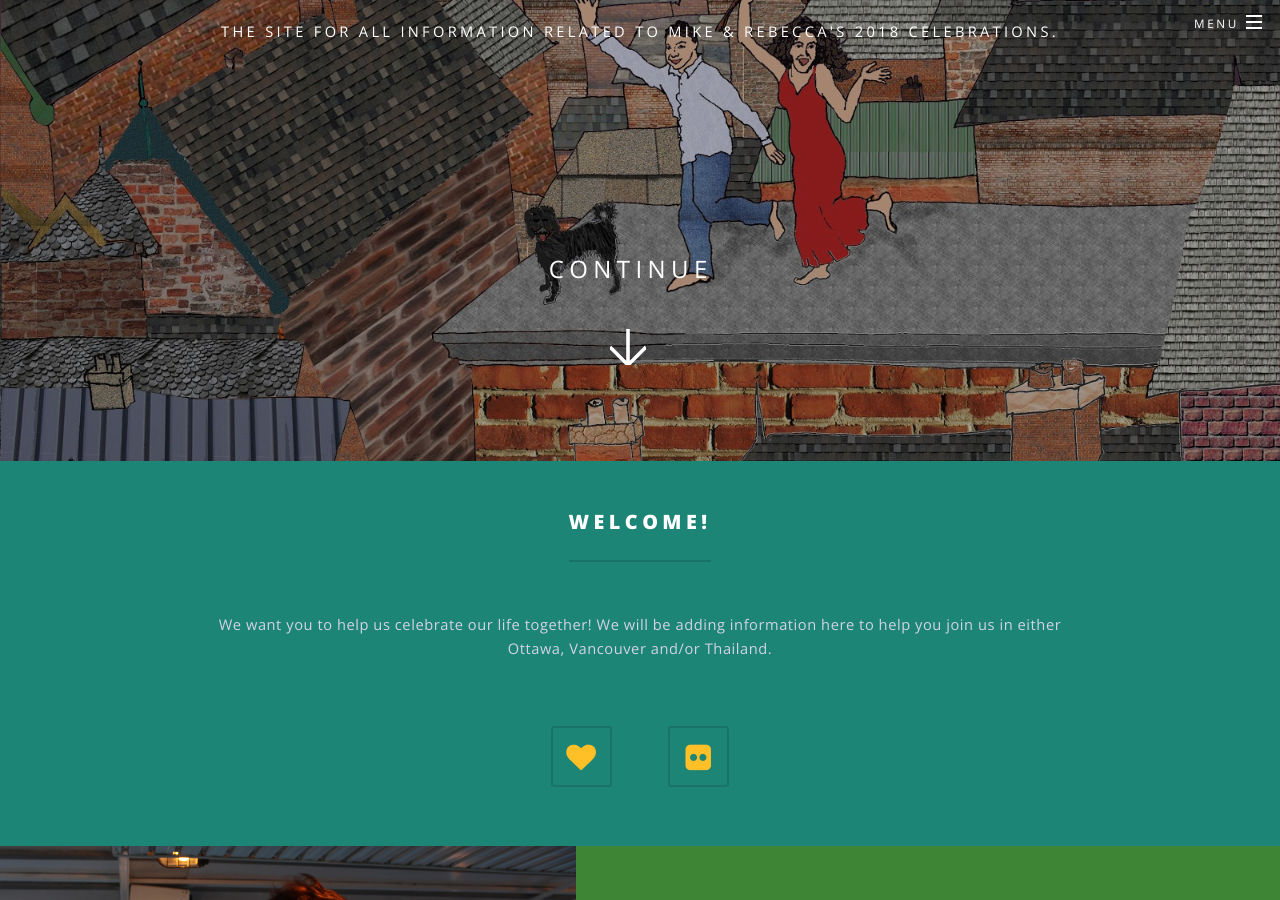
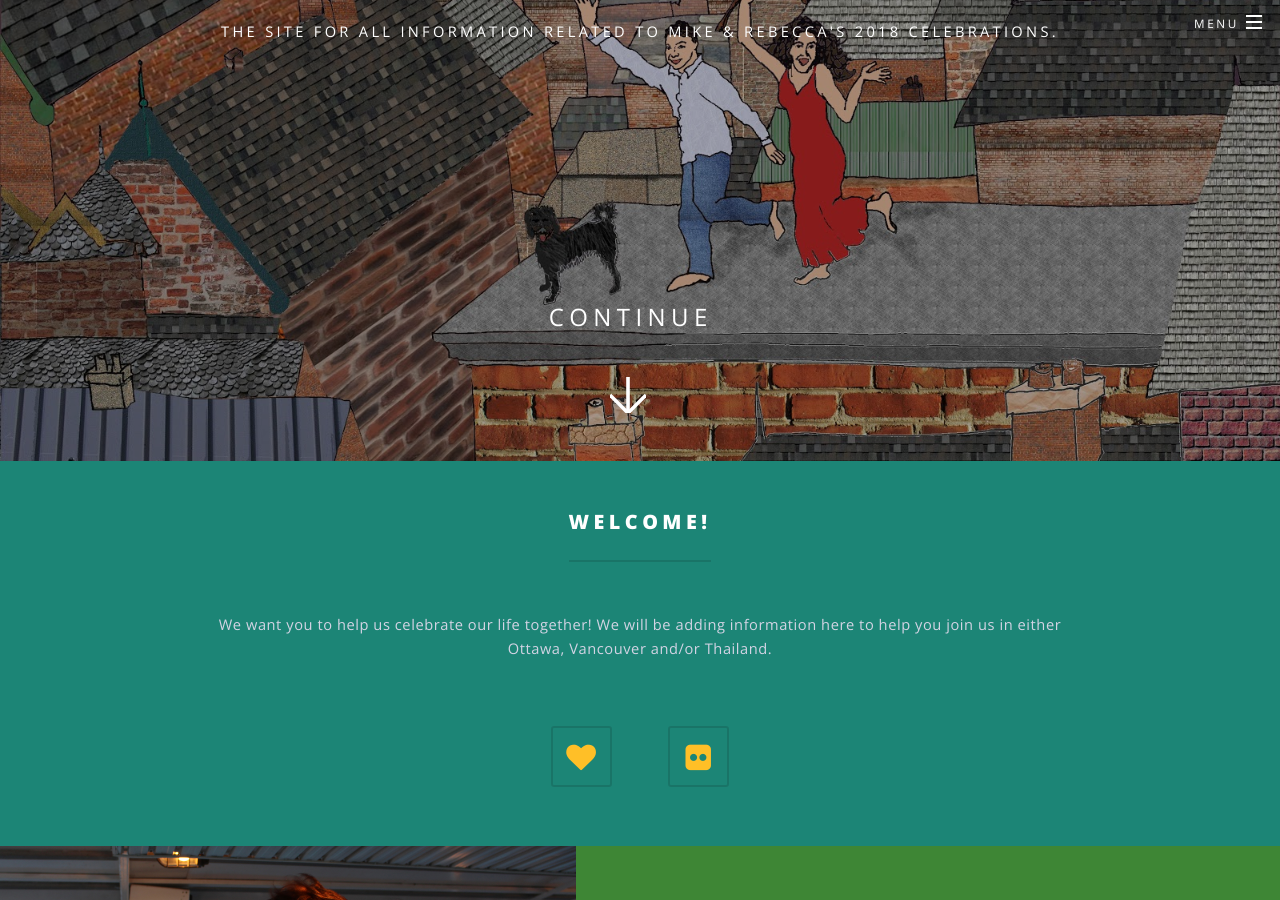
Before and after one commit to mgifford/gifsack-or-wolford, a Jekyll site: the page built from f9f742e1f653a74c4cd78d7ea283b5556539b96b/index.md, in a window 1280 px wide and 900 px high, scrolled down 439 px. Built offline with Jekyll 4.4.1, drawn with Linux system fonts in a browser that asks for light colours.

Commit message:
moving arrow closer to the bottom

```diff
--- a/css/main.scss
+++ b/css/main.scss
@@ -1824,7 +1824,7 @@ $baseurl: '{{ site.baseurl }}/images';
 			bottom: 0;
 			color: inherit;
 			font-size: 0.8em;
-			height: 8.5em;
+			height: 6.5em;
 			left: 50%;
 			letter-spacing: _size(letter-spacing-alt);
 			margin-left: -8.5em;
@@ -1844,7 +1844,7 @@ $baseurl: '{{ site.baseurl }}/images';
 				background-position: center;
 				background-repeat: no-repeat;
 				background-size: contain;
-				bottom: 4em;
+				bottom: 2em;
 				content: '';
 				display: block;
 				height: 1.5em;
```
